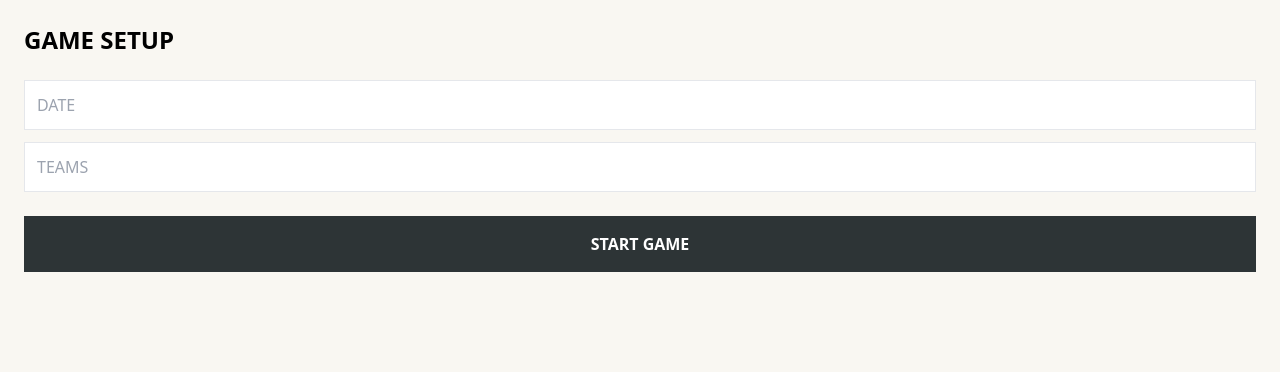
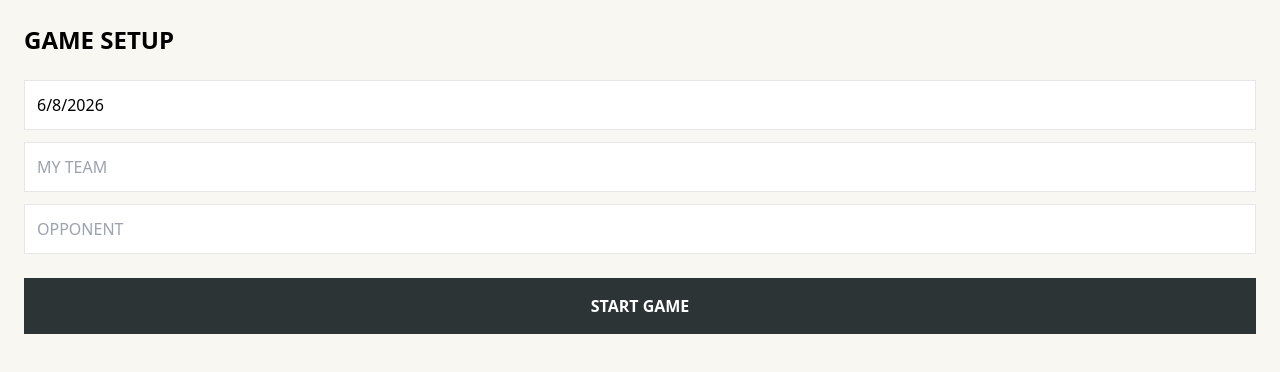
Before and after one commit to stylesmatthewr-creator/laxledgerfield, a React (Vite) app: page / in a window 1280 px wide. Shown: the top 372 px of the page. Built offline with nearby package versions, Linux system fonts and the light colour scheme.

Commit message:
Add files via upload

```diff
--- a/src/App.jsx
+++ b/src/App.jsx
@@ -1,5 +1,5 @@
 import React, { useState, useEffect } from 'react';
-import { ChevronDown, ChevronUp, Save, Clock, Play } from 'lucide-react';
+import { ChevronDown, ChevronUp, Save, Clock } from 'lucide-react';
 
 const POSITIONS = {
   MIDFIELD: ['SHOTS', 'GOALS', 'ASSISTS', 'GB', 'DRAWS', 'TO'],
@@ -9,37 +9,40 @@ const POSITIONS = {
 };
 
 const App = () => {
-  const [gameState, setGameState] = useState('SETUP'); // SETUP, LIVE, HISTORY
-  const [gameInfo, setGameInfo] = useState({ date: '', teams: '' });
+  const [gameState, setGameState] = useState('SETUP');
+  const [gameInfo, setGameInfo] = useState({
+    date: new Date().toLocaleDateString(),
+    myTeam: '',
+    opponent: ''
+  });
   const [players, setPlayers] = useState(() => Array.from({ length: 15 }, (_, i) => ({
       id: i, number: '', name: '', position: 'MIDFIELD', collapsed: true,
       stats: { SHOTS: 0, GOALS: 0, ASSISTS: 0, GB: 0, DRAWS: 0, TO: 0, SAVES: 0, INTERCEPTIONS: 0 }
   })));
-  const [pastGames, setPastGames] = useState(() => JSON.parse(localStorage.getItem('lax-history') || '[]'));
 
   const updateStat = (id, stat, delta) => {
     setPlayers(players.map(p => p.id === id ? { ...p, stats: { ...p.stats, [stat]: Math.max(0, p.stats[stat] + delta) } } : p));
   };
 
-  const endGame = () => {
-    setPastGames([...pastGames, { ...gameInfo, players }]);
-    setGameState('SETUP');
+  const getSavePercentage = (p) => {
+    return p.stats.SHOTS > 0 ? ((p.stats.SAVES / p.stats.SHOTS) * 100).toFixed(0) + '%' : '0%';
   };
 
   if (gameState === 'SETUP') return (
     <div className="p-6 bg-[#F9F7F2] min-h-screen">
       <h1 className="text-2xl font-black mb-6">GAME SETUP</h1>
-      <input className="w-full p-3 mb-3 border" placeholder="DATE" onChange={(e) => setGameInfo({...gameInfo, date: e.target.value})} />
-      <input className="w-full p-3 mb-6 border" placeholder="TEAMS" onChange={(e) => setGameInfo({...gameInfo, teams: e.target.value})} />
+      <input className="w-full p-3 mb-3 border" defaultValue={gameInfo.date} onChange={(e) => setGameInfo({...gameInfo, date: e.target.value})} />
+      <input className="w-full p-3 mb-3 border" placeholder="MY TEAM" onChange={(e) => setGameInfo({...gameInfo, myTeam: e.target.value})} />
+      <input className="w-full p-3 mb-6 border" placeholder="OPPONENT" onChange={(e) => setGameInfo({...gameInfo, opponent: e.target.value})} />
       <button onClick={() => setGameState('LIVE')} className="w-full bg-[#2D3436] text-white py-4 font-bold">START GAME</button>
     </div>
   );
 
   return (
-    <div className="min-h-screen bg-[#F9F7F2] p-4 font-sans uppercase">
+    <div className="min-h-screen bg-[#F9F7F2] p-4 font-sans uppercase text-[#2D3436]">
       <div className="flex justify-between items-center mb-6">
-        <h1 className="text-xl font-black">LAX LEDGER</h1>
-        <button onClick={endGame} className="bg-red-900 text-white px-3 py-1 text-xs">END</button>
+        <h1 className="text-xl font-black tracking-tighter">LAX LEDGER</h1>
+        <button onClick={() => setGameState('SETUP')} className="bg-red-900 text-white px-3 py-1 text-xs">END</button>
       </div>
 
       <div className="space-y-3 pb-20">
@@ -53,6 +56,7 @@ const App = () => {
             {p.collapsed ? (
               <div className="flex gap-3 mt-2 overflow-x-auto text-[10px] font-bold">
                 {POSITIONS[p.position].map(s => <span key={s}>{s.slice(0,2)}:{p.stats[s]}</span>)}
+                {p.position === 'GOALIE' && <span className="text-red-700">SV%:{getSavePercentage(p)}</span>}
               </div>
             ) : (
               <div className="mt-3 pt-3 border-t">
@@ -70,6 +74,12 @@ const App = () => {
                       <button onClick={() => updateStat(p.id, s, -1)} className="w-full bg-[#2D3436] text-white">-</button>
                     </div>
                   ))}
+                  {p.position === 'GOALIE' && (
+                    <div className="flex flex-col items-center min-w-[50px]">
+                        <span className="text-[7px] font-bold">SV%</span>
+                        <div className="h-full flex items-center justify-center font-bold text-sm text-red-700">{getSavePercentage(p)}</div>
+                    </div>
+                  )}
                 </div>
               </div>
             )}
```
